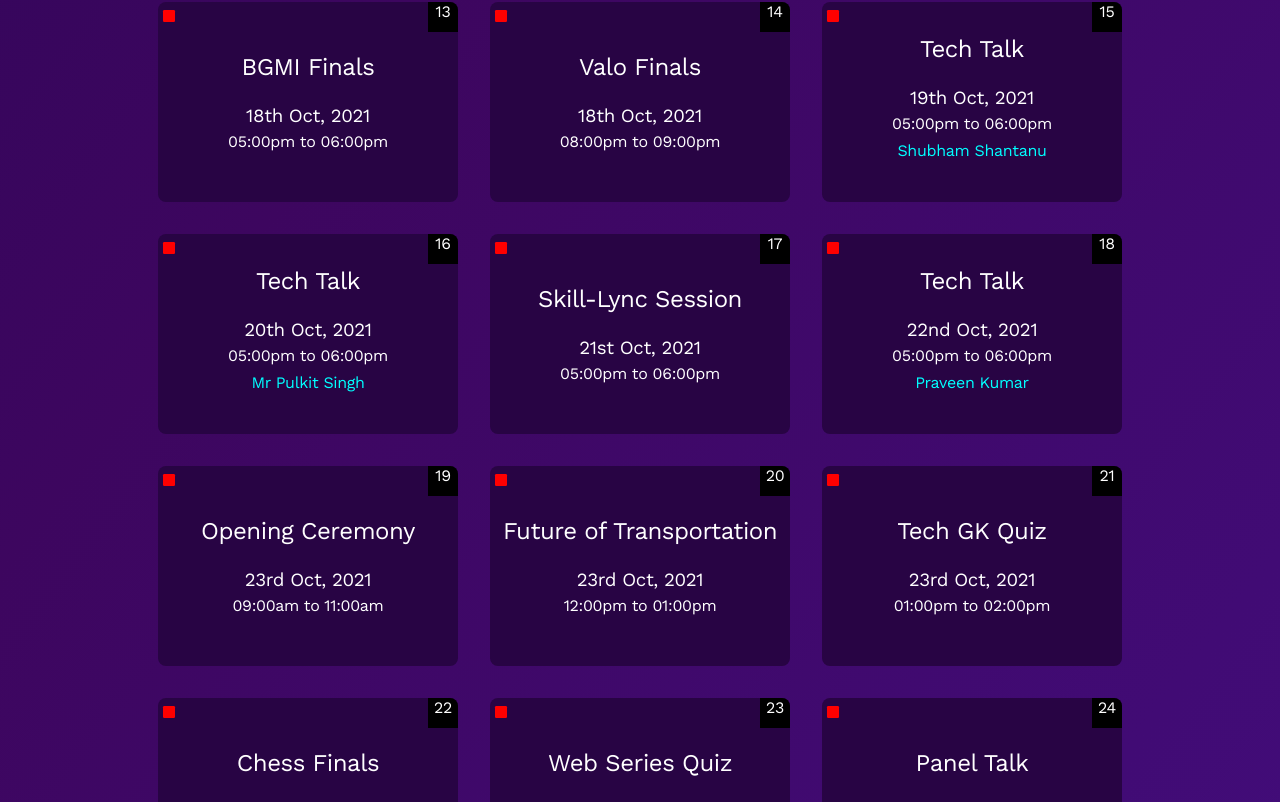
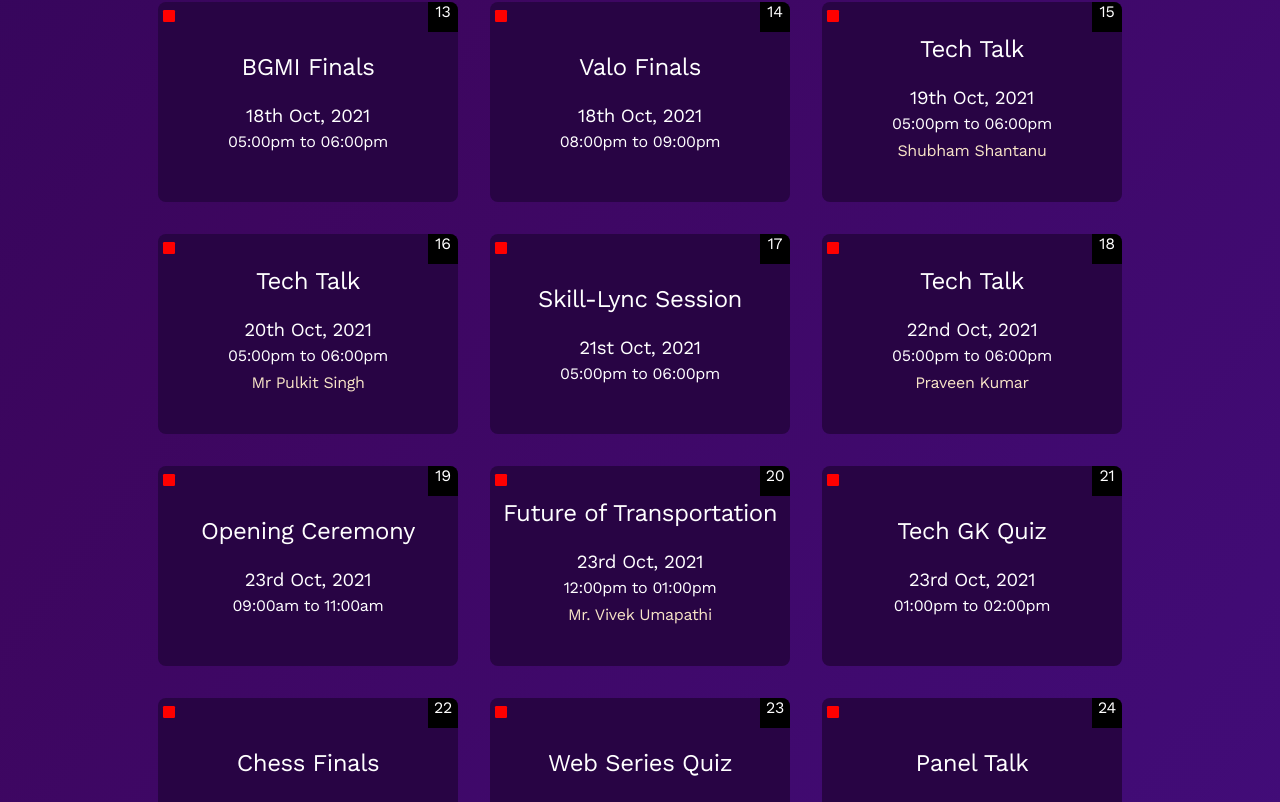
Before and after one commit to Kirito64/TF2021, a React (Create React App) app: page /calendar in a window 1280 px wide. Shown: the part 1337-2139 px from the top of the page. Built offline with nearby package versions, Linux system fonts and the light colour scheme.

Commit message:
final changes

```diff
--- a/public/index.html
+++ b/public/index.html
@@ -34,7 +34,7 @@
       work correctly both with client-side routing and a non-root public URL.
       Learn how to configure a non-root public URL by running `npm run build`.
     -->
-    <title>Tantrafiesta</title>
+    <title>TantraFiesta 2k21</title>
   </head>
   <body>
     <noscript>You need to enable JavaScript to run this app.</noscript>
--- a/src/Pages/calendar/Calendar.js
+++ b/src/Pages/calendar/Calendar.js
@@ -132,8 +132,8 @@ const Calendar = () => {
                 <div className="card-time">
                   <h4>{event.time}</h4>
                   {event.type.includes("hackofuturista") ? (
-                    <p style={{ color: "#00f7f7", lineHeight: "1.6rem" }}>
-                      HackFuturista
+                    <p style={{ color: "cyan", lineHeight: "1.6rem" }}>
+                      Hack-o-Futurista
                     </p>
                   ) : (
                     ""
@@ -146,7 +146,7 @@ const Calendar = () => {
                     ""
                   )}
                   {event.type.includes("techtalk") ? (
-                    <p style={{ color: "cyan", lineHeight: "2.2rem" }}>
+                    <p style={{ color: "#f7e4c7", lineHeight: "2.2rem" }}>
                       {event.speaker}
                     </p>
                   ) : (
--- a/src/Pages/calendar/calendarData.js
+++ b/src/Pages/calendar/calendarData.js
@@ -357,6 +357,7 @@ export default [
   {
     id: 20,
     title: "Future of Transportation",
+    speaker: "Mr. Vivek Umapathi",
     date: "23rd Oct, 2021",
     time: "12:00pm to 01:00pm",
     isLive:
```
Also changed, not shown: 1 other file (tests, documents, lock files or other folders).
